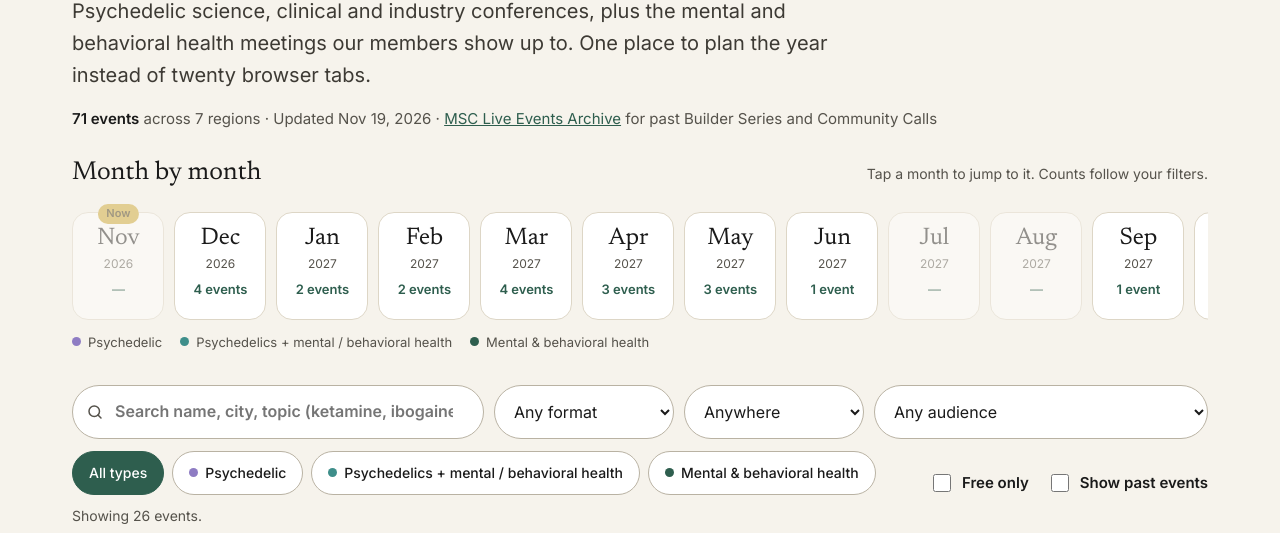
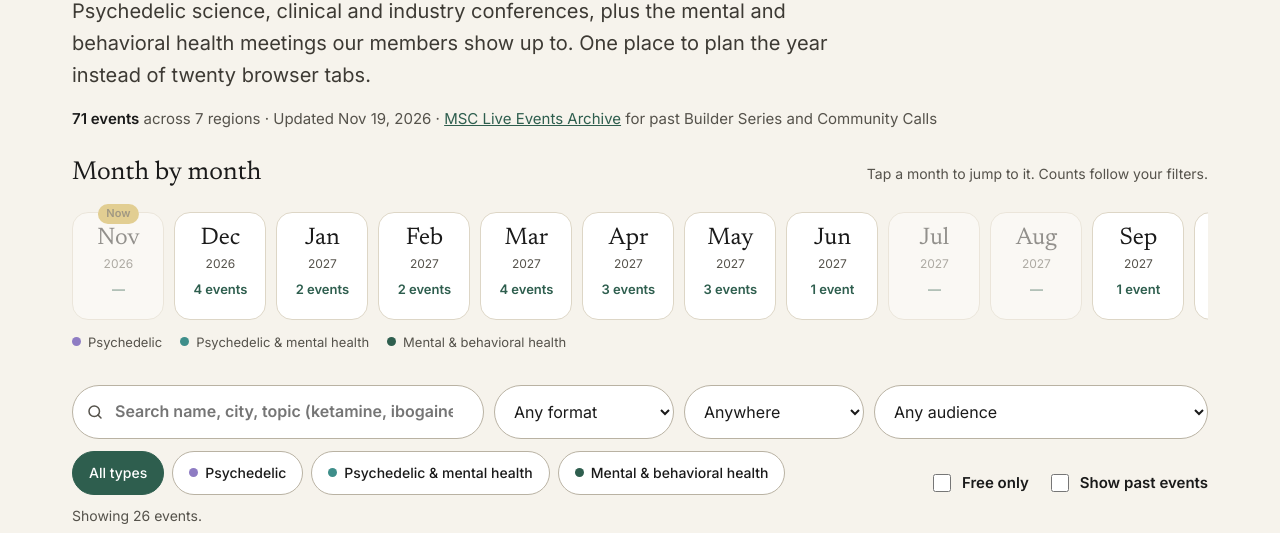
Before and after one commit to Mind-Shift-Collective/msc-website, an Astro site: page /events in a window 1280 px wide. Shown: the part 267-800 px from the top of the page. Built offline with nearby package versions, Linux system fonts and the light colour scheme; Astro itself is replaced by a stand-in of ours.

Commit message:
Events: label middle type 'Psychedelic & mental health'
Co-Authored-By: Claude Opus 5.5 <noreply@anthropic.com>
Claude-Session: https://claude.ai/code/session_01XoJqMKEHH55ATc3MYJEmfw

```diff
--- a/src/pages/events.astro
+++ b/src/pages/events.astro
@@ -25,7 +25,7 @@ if (keys.length) {
 
 const CATS = ['Psychedelic', 'Psychedelic + mental health', 'Mental & behavioral health'];
 // Display names for the type pills and tags (the sheet values stay the same).
-const catLabel = (c) => ({ 'Psychedelic + mental health': 'Psychedelics + mental / behavioral health' }[c] || c);
+const catLabel = (c) => ({ 'Psychedelic + mental health': 'Psychedelic & mental health' }[c] || c);
 const audKey = (e) => audiencesFor(e).join('|');
 const catClass = (c) => ({ 'Psychedelic': 'c-psy', 'Psychedelic + mental health': 'c-mix', 'Mental & behavioral health': 'c-mh' }[c] || 'c-mh');
 const REGIONS = ['United States', 'Canada', 'Europe', 'Latin America', 'Asia-Pacific', 'Africa', 'Online'].filter((r) => events.some((e) => e.region === r));
@@ -77,7 +77,7 @@ const updated = 'Nov 19, 2026';
       </div>
       <div class="ev-legend">
         <span><i class="dot c-psy"></i>Psychedelic</span>
-        <span><i class="dot c-mix"></i>Psychedelics + mental / behavioral health</span>
+        <span><i class="dot c-mix"></i>Psychedelic &amp; mental health</span>
         <span><i class="dot c-mh"></i>Mental &amp; behavioral health</span>
       </div>
     </div>
@@ -229,7 +229,7 @@ const updated = 'Nov 19, 2026';
       <fieldset style="border:0;padding:0;margin:0;">
         <legend style="font-weight:500;margin-bottom:6px;">Also send me a monthly roundup of <small class="muted">(optional)</small></legend>
         <label class="check"><input type="checkbox" name="categories[]" value="Psychedelic" /> Psychedelic events</label>
-        <label class="check"><input type="checkbox" name="categories[]" value="Psychedelic + mental health" /> Psychedelics + mental / behavioral health events</label>
+        <label class="check"><input type="checkbox" name="categories[]" value="Psychedelic + mental health" /> Psychedelic &amp; mental health events</label>
         <label class="check"><input type="checkbox" name="categories[]" value="Mental &amp; behavioral health" /> Mental &amp; behavioral health events</label>
       </fieldset>
       <p class="muted" style="font-size:13px;margin:0;">Unsubscribe anytime. We never share your email.</p>
```
